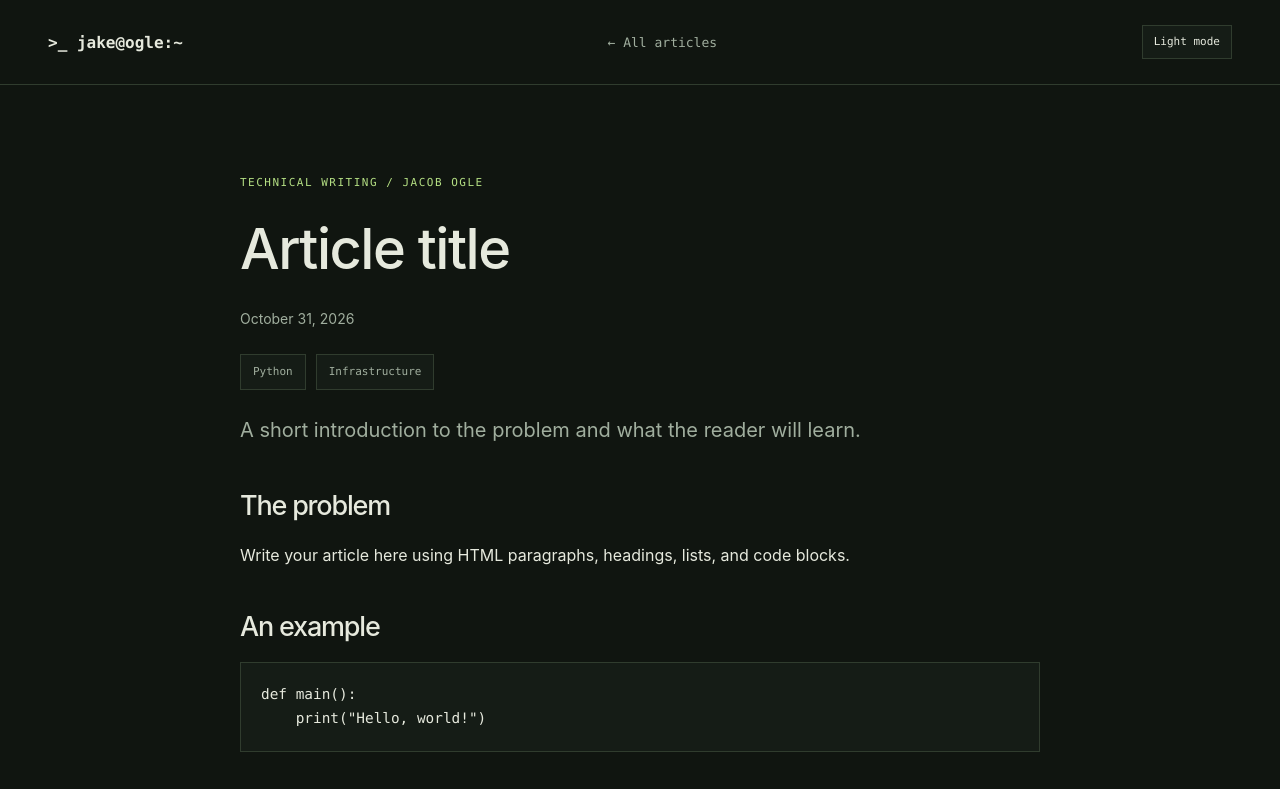
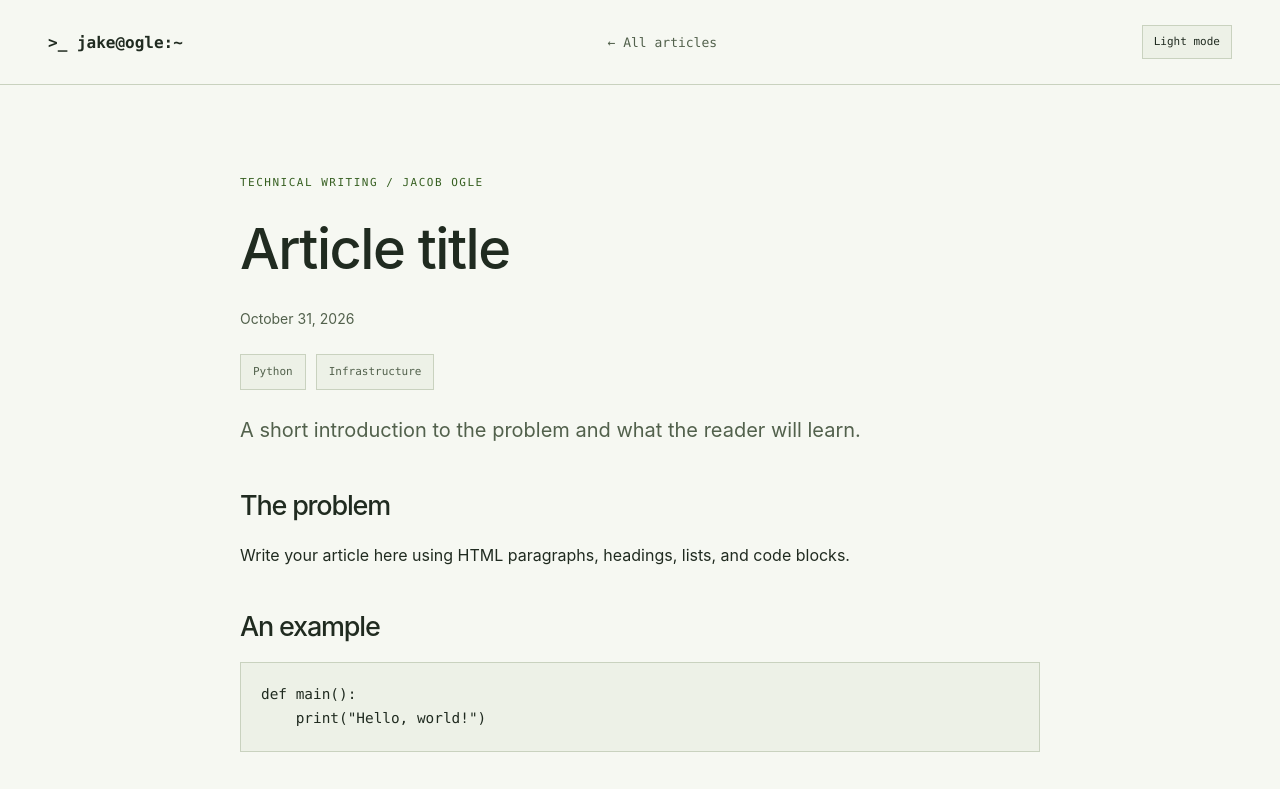
Before and after one commit to jake-ogle/jake-ogle.github.io, a plain HTML site: page blog/_template.html in a window 1280 px wide. Shown: the top 789 px of the page. Drawn offline with Linux system fonts and the light colour scheme.

Commit message:
Make light mode the default while preserving saved theme choices

```diff
--- a/blog/_template.html
+++ b/blog/_template.html
@@ -1,9 +1,9 @@
 <!doctype html>
-<html lang="en">
+<html lang="en" data-theme="light">
 <head>
   <meta charset="utf-8">
   <meta name="viewport" content="width=device-width, initial-scale=1">
-  <meta name="theme-color" content="#101510">
+  <meta name="theme-color" content="#f6f8f2">
   <!-- Remove noindex from your published copy. -->
   <meta name="robots" content="noindex">
   <meta name="description" content="Replace with a short article summary.">
@@ -17,7 +17,7 @@
 <header class="site-header">
   <a class="brand" href="../index.html">&gt;_ jake@ogle:~</a>
   <nav aria-label="Main navigation"><a href="../index.html#blog">← All articles</a></nav>
-  <button class="theme-toggle" type="button" aria-pressed="false" hidden>Light mode</button>
+  <button class="theme-toggle" type="button" aria-pressed="true" hidden>Light mode</button>
 </header>
 <main id="main" class="wrap section article-page">
   <article>
--- a/theme.js
+++ b/theme.js
@@ -1,9 +1,10 @@
 'use strict';
 (() => {
   const root = document.documentElement;
-  let theme = 'dark';
+  let theme = 'light';
   try {
-    if (localStorage.getItem('theme') === 'light') theme = 'light';
+    const saved = localStorage.getItem('theme');
+    if (saved === 'light' || saved === 'dark') theme = saved;
   } catch { /* Browsing with storage disabled still supports toggling. */ }
 
   function applyTheme() {
```
Also changed, not shown: index.html (+3 -3 lines), styles.css, 1 other file.
